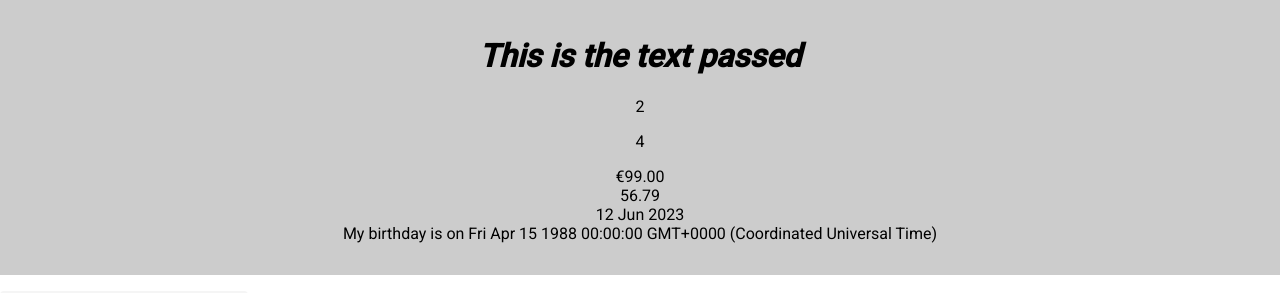
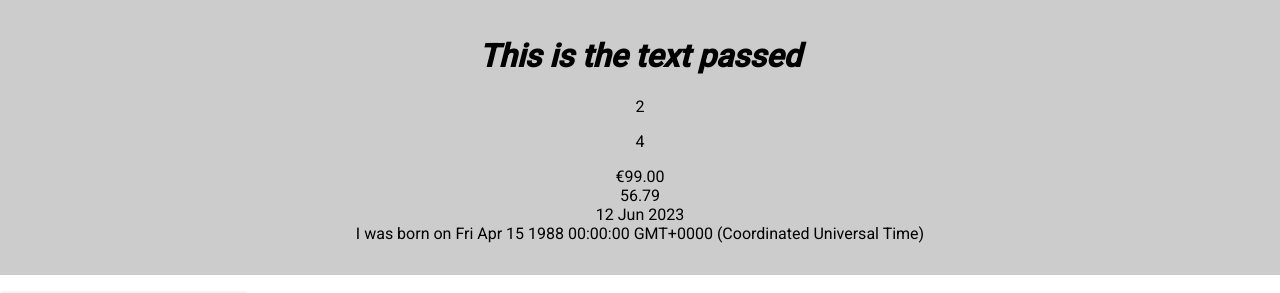
Before and after one commit to saliu-oladitan/my-course-app, an Angular app: page / in a window 1280 px wide. Shown: the top 293 px of the page. Built offline with nearby package versions, Linux system fonts and the light colour scheme.

Commit message:
Changed pipe date of birth text

```diff
--- a/src/app/modules/shared/pipes/birthday.pipe.ts
+++ b/src/app/modules/shared/pipes/birthday.pipe.ts
@@ -6,6 +6,6 @@ import { Pipe, PipeTransform } from '@angular/core';
 
 export class BirthdayPipe implements PipeTransform {
     transform(birthday: Date): string {
-        return 'My birthday is on ' + birthday;
+        return 'I was born on ' + birthday;
     }
 }
```
